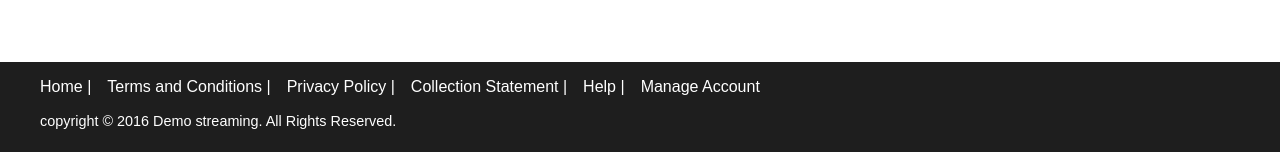
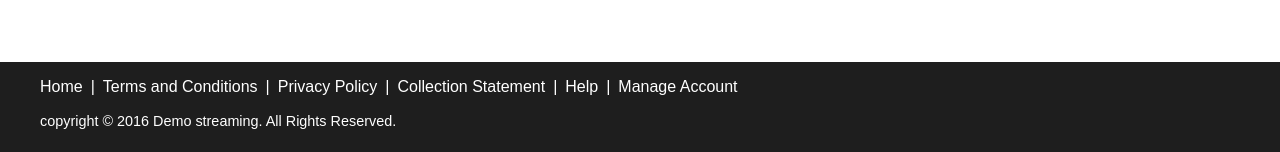
Before and after one commit to Prasun117/movie-app-c, a React (Create React App) app: page /series in a window 1280 px wide. Shown: the part 3548-3700 px from the top of the page. Built offline with nearby package versions, Linux system fonts and the light colour scheme.

Commit message:
done adjusting

```diff
--- a/src/Footer.js
+++ b/src/Footer.js
@@ -14,29 +14,34 @@ export const Footer = (props) => {
         <ul className="footer-list">
           <li className="footer-list-item">
             <a href="#" className="footer-link-item">
-              Home |
+              Home
             </a>
           </li>
+          <li className="footer-list-divider">|</li>
           <li className="footer-list-item">
             <a href="#" className="footer-link-item">
-              Terms and Conditions |
+              Terms and Conditions
             </a>
           </li>
+          <li className="footer-list-divider">|</li>
           <li className="footer-list-item">
             <a href="#" className="footer-link-item">
-              Privacy Policy |
+              Privacy Policy
             </a>
           </li>
+          <li className="footer-list-divider">|</li>
           <li className="footer-list-item">
             <a href="#" className="footer-link-item">
-              Collection Statement |
+              Collection Statement
             </a>
           </li>
+          <li className="footer-list-divider">|</li>
           <li className="footer-list-item">
             <a href="#" className="footer-link-item">
-              Help |
+              Help
             </a>
           </li>
+          <li className="footer-list-divider">|</li>
           <li className="footer-list-item">
             <a href="#" className="footer-link-item">
               Manage Account
--- a/src/styles.css
+++ b/src/styles.css
@@ -109,6 +109,14 @@ body {
 .footer-list-item {
   list-style: none;
 }
+.footer-list-divider {
+  list-style: none;
+  padding-top: 0.5rem;
+  padding-bottom: 0.5rem;
+  margin-top: 0.5rem;
+  margin-bottom: 0.5rem;
+  color: white;
+}
 .footer-link-item {
   display: block;
   color: white;
@@ -116,7 +124,7 @@ body {
   padding: 0.5rem;
   margin-top: 0.5rem;
   margin-bottom: 0.5rem;
-  margin-right: 0.001rem;
+
   border-radius: 5px;
   cursor: pointer;
 }
@@ -186,7 +194,9 @@ body {
     align-items: center;
     flex-direction: column;
   }
-
+  .footer-list-divider {
+    display: none;
+  }
   .playstore-item {
     padding: 0.2rem;
     margin-top: 0.2rem;
```
